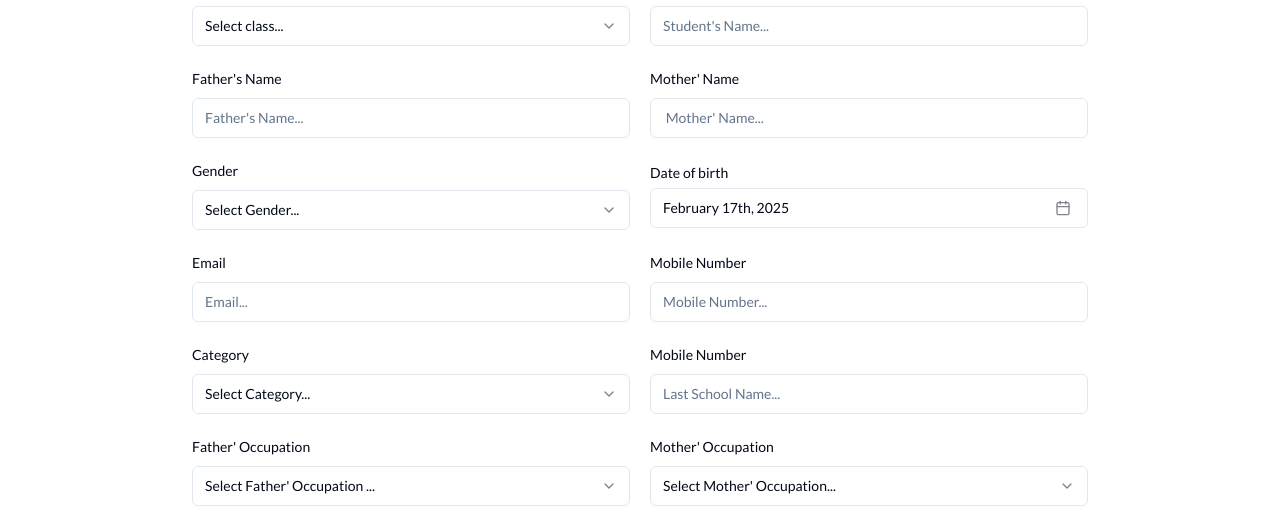
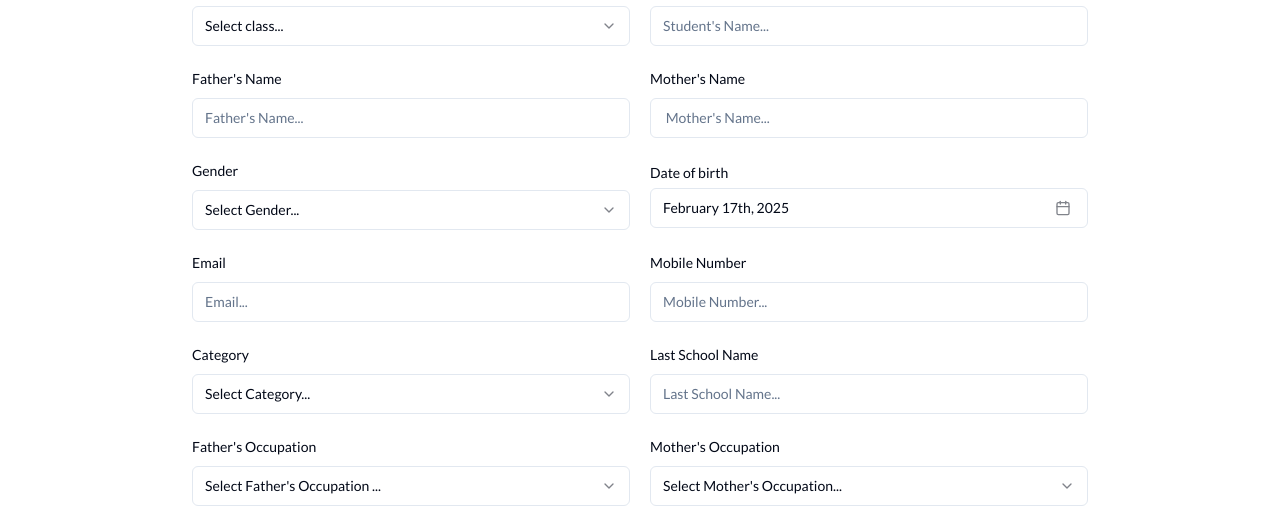
Before and after one commit to beersheba2130/school-website, a Next.js app: page /registeration in a window 1280 px wide. Shown: the part 289-800 px from the top of the page. Built offline with nearby package versions, Linux system fonts and the light colour scheme.

Commit message:
fix: correct apostrophe usage in mother and father fields for consistency

```diff
--- a/src/components/registeration/registeration-form.tsx
+++ b/src/components/registeration/registeration-form.tsx
@@ -192,9 +192,9 @@ const RegisterationForm = () => {
               name="motherName"
               render={({ field }) => (
                 <FormItem>
-                  <FormLabel> Mother&apos; Name</FormLabel>
+                  <FormLabel> Mother&apos;s Name</FormLabel>
                   <FormControl>
-                    <Input placeholder=" Mother&apos; Name..." {...field} />
+                    <Input placeholder=" Mother&apos;s Name..." {...field} />
                   </FormControl>
                   <FormMessage />
                 </FormItem>
@@ -320,7 +320,7 @@ const RegisterationForm = () => {
               name="lastSchoolName"
               render={({ field }) => (
                 <FormItem>
-                  <FormLabel>Mobile Number</FormLabel>
+                  <FormLabel>Last School Name</FormLabel>
                   <FormControl>
                     <Input placeholder="Last School Name..." {...field} />
                   </FormControl>
@@ -333,14 +333,14 @@ const RegisterationForm = () => {
               name="fatherOccupation"
               render={({ field }) => (
                 <FormItem>
-                  <FormLabel>Father&apos; Occupation </FormLabel>
+                  <FormLabel>Father&apos;s Occupation </FormLabel>
                   <Select
                     onValueChange={field.onChange}
                     defaultValue={field.value}
                   >
                     <FormControl>
                       <SelectTrigger>
-                        <SelectValue placeholder="Select Father&apos; Occupation ..." />
+                        <SelectValue placeholder="Select Father&apos;s Occupation ..." />
                       </SelectTrigger>
                     </FormControl>
                     <SelectContent>
@@ -357,14 +357,14 @@ const RegisterationForm = () => {
               name="motherOccupation"
               render={({ field }) => (
                 <FormItem>
-                  <FormLabel>Mother&apos; Occupation</FormLabel>
+                  <FormLabel>Mother&apos;s Occupation</FormLabel>
                   <Select
                     onValueChange={field.onChange}
                     defaultValue={field.value}
                   >
                     <FormControl>
                       <SelectTrigger>
-                        <SelectValue placeholder="Select Mother&apos; Occupation..." />
+                        <SelectValue placeholder="Select Mother&apos;s Occupation..." />
                       </SelectTrigger>
                     </FormControl>
                     <SelectContent>
```
